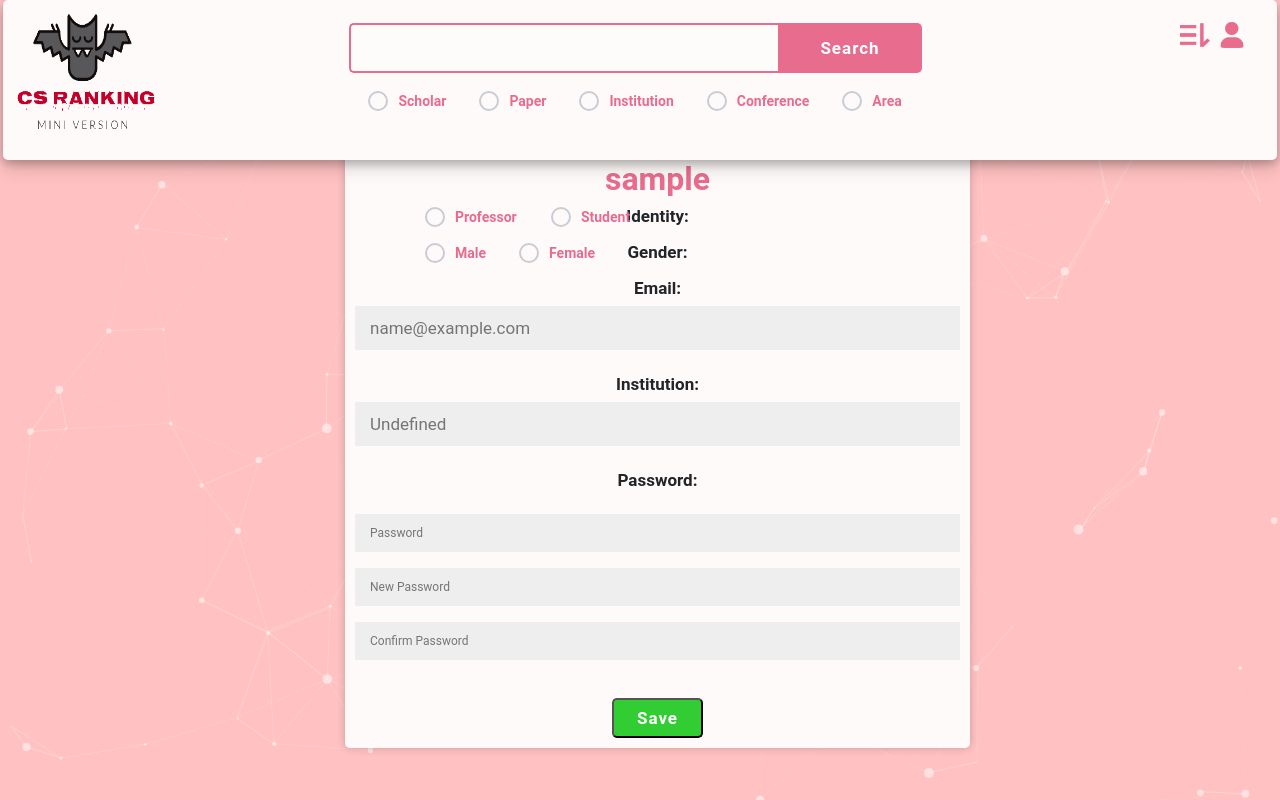
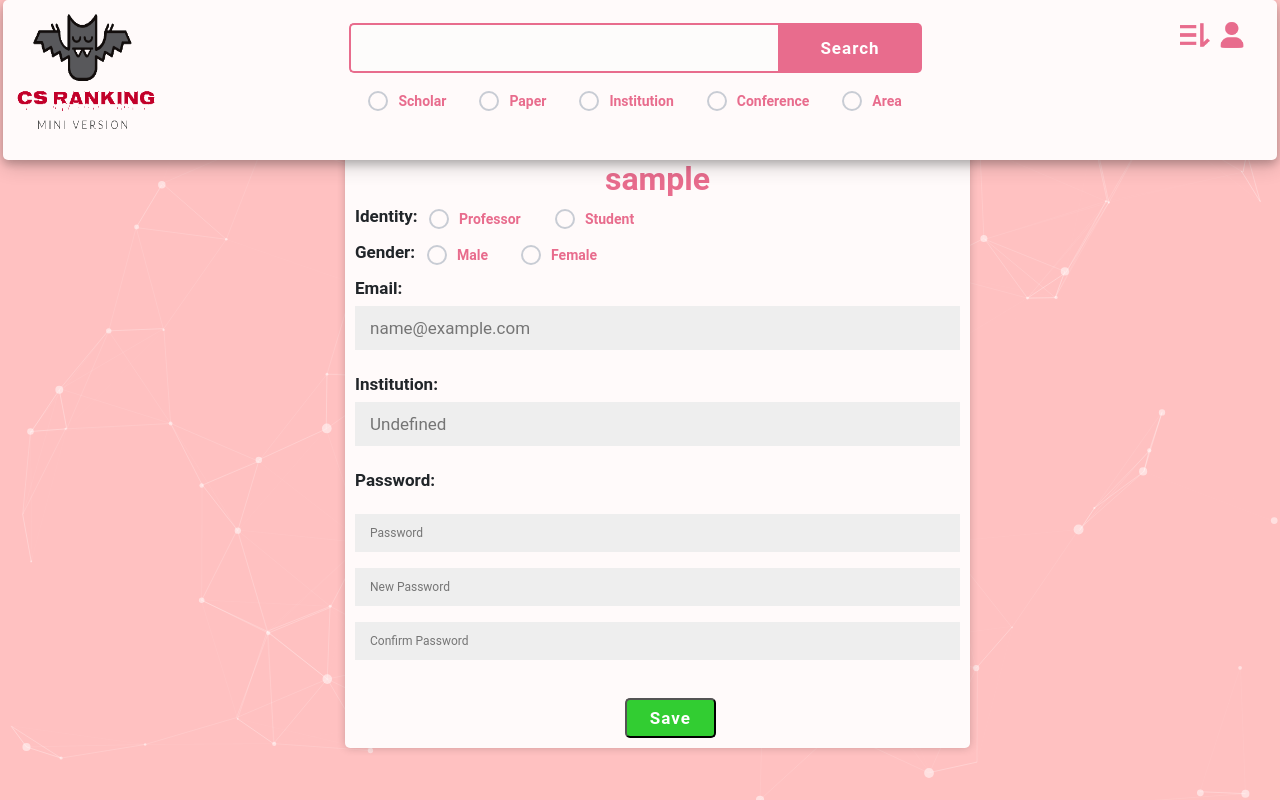
Before and after one commit to Oxer11/Mini-CSRanking, a Django app: page /pro_edit in a window 1280 px wide. Run offline with Django 3.2, Linux system fonts and the light colour scheme; the visitor is signed in with stand-in values (Sample User, id 1); some libraries are stand-ins or nearby versions.

Commit message:
fix bugs

```diff
--- a/CSRanking/views.py
+++ b/CSRanking/views.py
@@ -433,6 +433,7 @@ def pro_edit(request):
 			user.email = email
 
 		institution = request.POST.get('institution')
+		print(institution)
 		if institution.strip()!='':
 			user.profile.institution = institution
 
--- a/templates/pro_edit.html
+++ b/templates/pro_edit.html
@@ -5,10 +5,10 @@
 {% block mainbody %}
 <div class="container-fluid">
 	<form method="post" action="/pro_edit/" class="search_r">
-	<div style="margin-bottom:30px;">
+	<div style="margin-bottom:30px;text-align:left;">
 		<h2 style="text-align:center;"><b>{{user.username}}</b></h2>
 		<p><b>Identity:</b>
-		<span class="cntr" style="display:inline-block;position:absolute;top:42px;left:65px;">
+		<span class="cntr" style="display:inline-block;position:absolute;top:44px;left:69px;">
 			<label for="opt8" class="radio">
 				<input type="radio" name="identity" id="opt8" class="hidden" value="P"/>
 				<span class="label"></span><b>Professor</b>
@@ -20,7 +20,7 @@
 		</span>
 		</p>
 		<p><b>Gender:</b></p>
-		<span class="cntr" style="display:inline-block;position:absolute;top:78px;left:65px;">
+		<span class="cntr" style="display:inline-block;position:absolute;top:80px;left:67px;">
 			<label for="opt6" class="radio">
 				<input type="radio" name="gender" id="opt6" class="hidden" value="M"/>
 				<span class="label"></span><b>Male</b>
@@ -39,7 +39,7 @@
 		</p>
 		<p><b>Institution:</b>
 		{% ifnotequal user.profile.institution None %}
-		<input type="text" name="intitution" placeholder="{{user.profile.institution}}"/>
+		<input type="text" name="institution" placeholder="{{user.profile.institution}}"/>
 		{% else %}
 		<input type="text" name="institution" placeholder="Undefined"/>
 		{% endifnotequal %}
@@ -52,7 +52,7 @@
 		<p style="position:absolute;color:gray;left:18px;bottom:48px;"><img src="{% static 'error.png' %}" alt='' style="height:15px;width:15px;display:inlinr-block;margin-right:5px;">{{ error }}</p>
 		{% else %}
 		{% endif %}
-		<button class="save" type="submit" name="submit" value="save">Save</button>
+		<button class="save" type="submit" name="submit" value="save" style="left:270px;">Save</button>
 	</div>
 	</form>
 </div>
```
